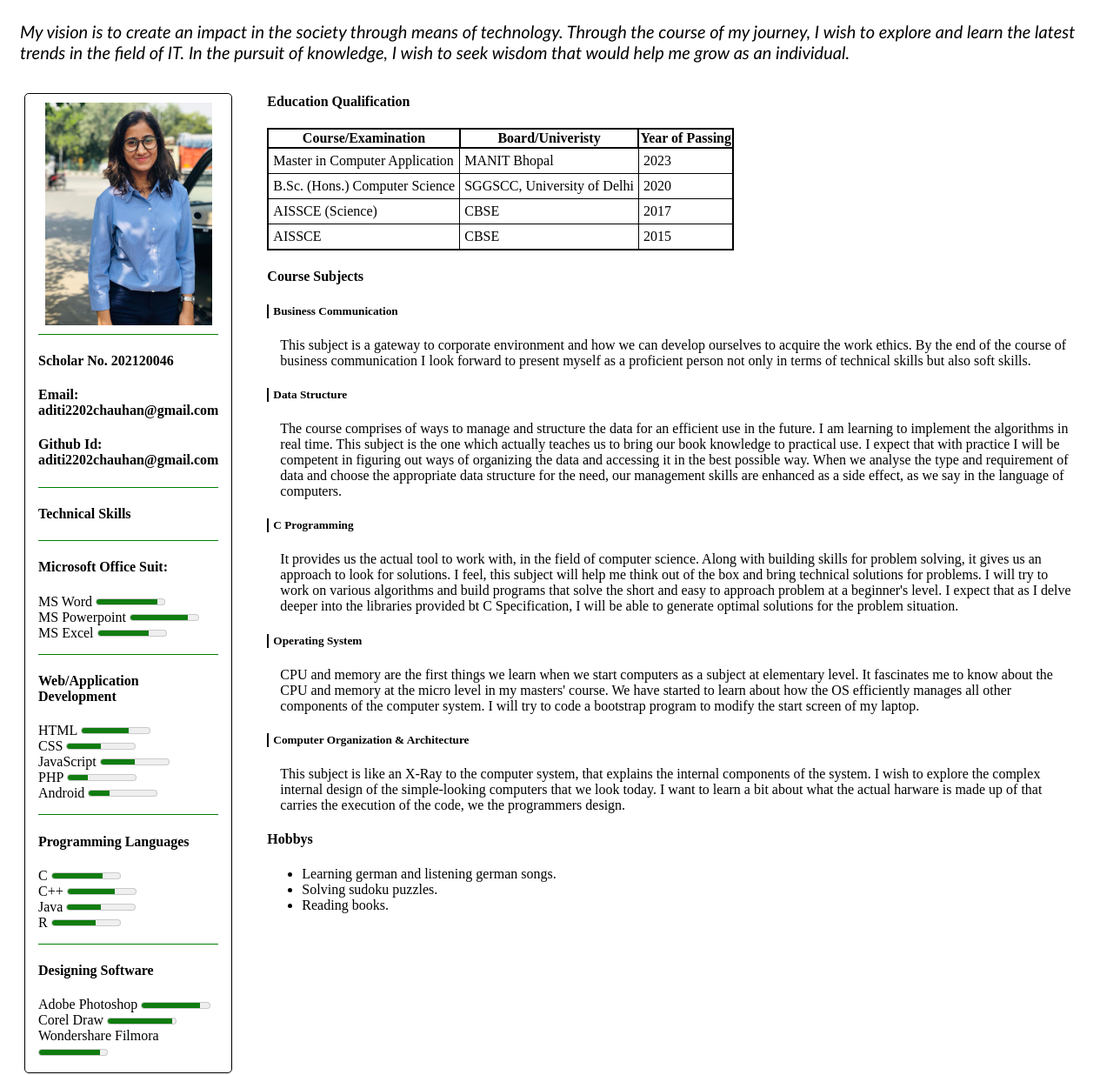
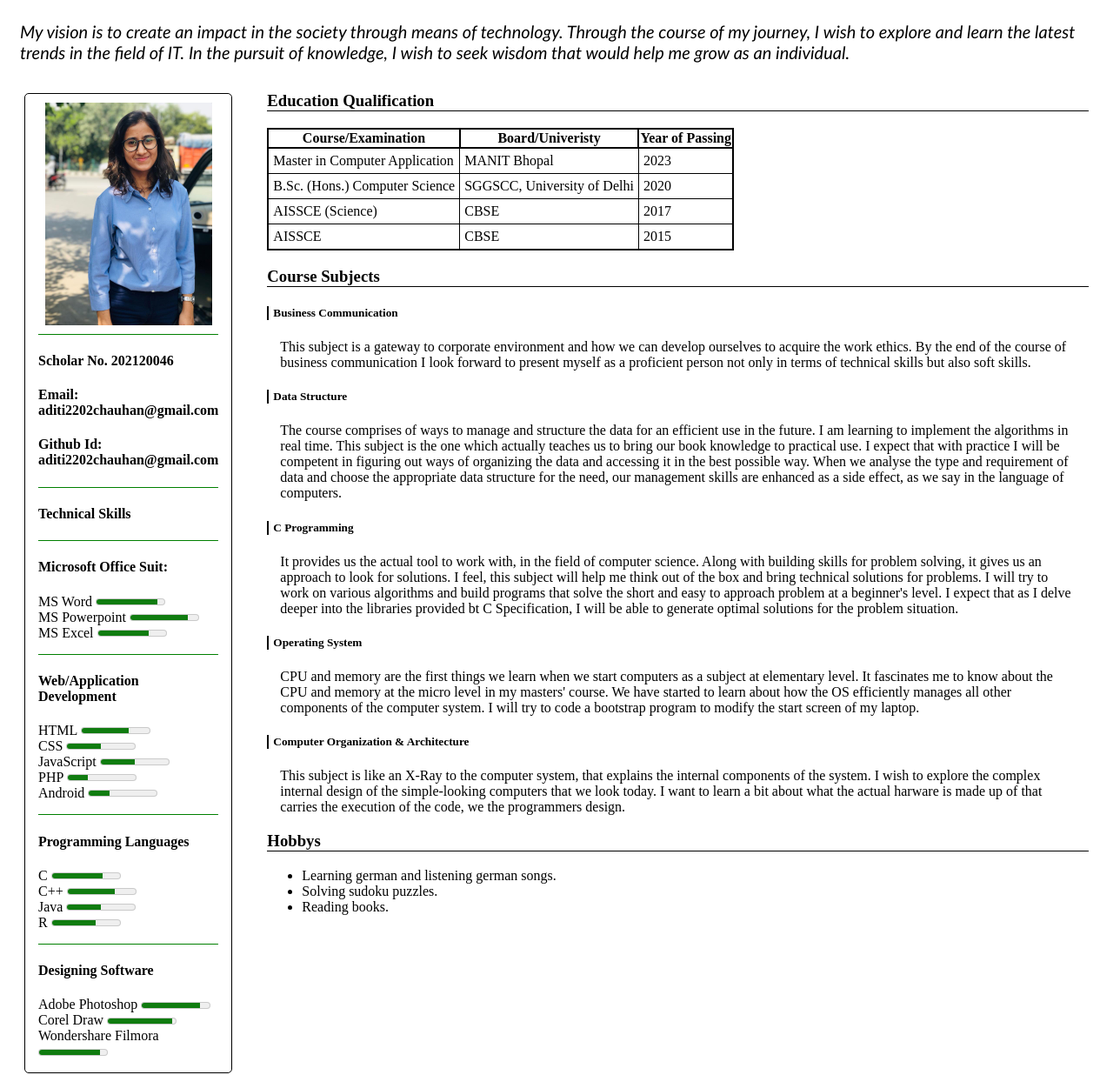
Before and after one commit to aditisGitHub/About_Me-Web-Project, a plain HTML site: page index.html in a window 1280 px wide. Shown: the part 75-1311 px from the top of the page at 87% size. Drawn offline with Linux system fonts and the light colour scheme.

Commit message:
Update index.html

```diff
--- a/index.html
+++ b/index.html
@@ -68,7 +68,7 @@
             </aside>
             <article class="mainContent">
                 <section>
-                    <h4>Education Qualification</h4>
+                    <h3>Education Qualification</h3>
                     <table>
                         <tr>
                         <th>Course/Examination</th>
@@ -98,7 +98,7 @@
                     </table>
                 </section>
                 <section>
-                    <h4>Course Subjects</h4>
+                    <h3>Course Subjects</h3>
                     <div class="sub">
                         <h5>Business Communication</h5>
                         <p class="myReview">This subject is a gateway to corporate environment and how we can develop ourselves to acquire the work ethics. By the end of the course of business communication I look forward to present myself as a proficient person not only in terms of technical skills but also soft skills.</p>
@@ -121,7 +121,7 @@
                     </div>
                 </section>
                 <section>
-                    <h4>Hobbys</h4>
+                    <h3>Hobbys</h3>
                     <ul>
                         <li>Learning german and listening german songs.</li>
                         <li>Solving sudoku puzzles.</li>
```
